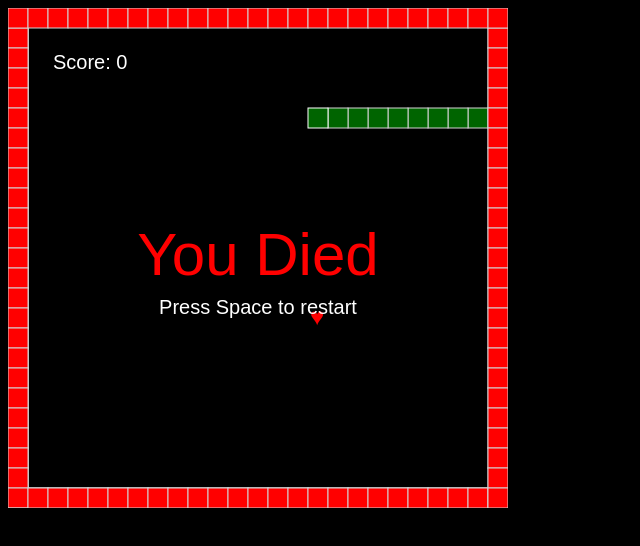
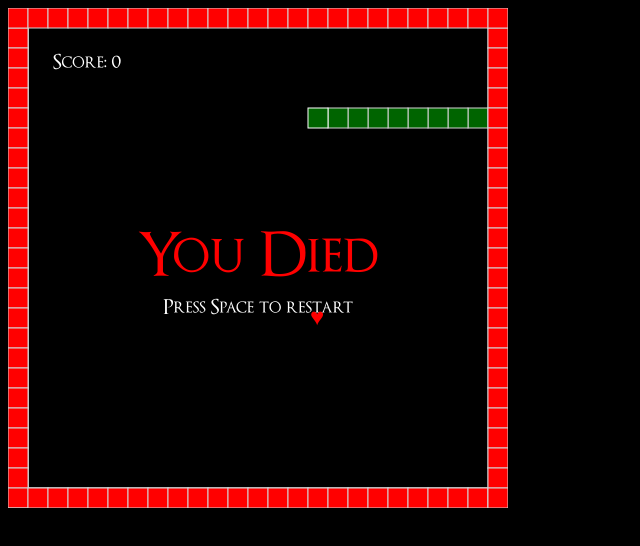
Before and after one commit to rewnd/dark-hearts, a website built with webpack: page app/index.html in a window 1280 px wide. Shown: the whole page, without its empty margins (0-640 px from the left). Built offline with nearby package versions, Linux system fonts and the light colour scheme.

Commit message:
Replace font to OptimusPrinceps

```diff
--- a/app/index.html
+++ b/app/index.html
@@ -5,6 +5,13 @@
   <meta http-equiv="X-UA-Compatible" content="ie=edge">
   <title>DARK HEARTS</title>
   <style>
+    @font-face {
+      font-family: 'OptimusPrinceps';
+      src: url('fonts/optimusprinceps.woff2') format('woff2'),
+          url('fonts/optimusprinceps.woff') format('woff');
+      font-weight: normal;
+      font-style: normal;
+    }
     body {
       background-color: black;
     }
--- a/src/index.js
+++ b/src/index.js
@@ -65,7 +65,7 @@ class Heart extends Block {
     const x = (this.posX * blockSize) + (blockSize / 10);
     const y = (this.posY * blockSize) - (blockSize / 10);
     ctx.fillStyle = this.color;
-    ctx.font = `${blockSize * 1.2}px Arial`;
+    ctx.font = `${blockSize * 1.2}px OptimusPrinceps`;
     ctx.textAlign = 'left';
     ctx.textBaseline = 'top';
     ctx.fillText('♥', x, y);
@@ -188,7 +188,7 @@ class GameFunctions {
 
   static drawScore() {
     ctx.fillStyle = 'white';
-    ctx.font = '20px Arial';
+    ctx.font = '20px OptimusPrinceps';
     ctx.textAlign = 'left';
     ctx.textBaseline = 'top';
     ctx.fillText(`Score: ${score}`, 45, 45);
@@ -204,12 +204,12 @@ class GameFunctions {
 
   static displayMiddleScreenMsg(header, msg, headerColor = 'red', msgColor = 'white') {
     ctx.fillStyle = headerColor;
-    ctx.font = '60px Arial';
+    ctx.font = '60px OptimusPrinceps';
     ctx.textAlign = 'center';
     ctx.textBaseline = 'middle';
     ctx.fillText(header, canvasWidth / 2, canvasHeight / 2);
     ctx.fillStyle = msgColor;
-    ctx.font = '20px Arial';
+    ctx.font = '20px OptimusPrinceps';
     ctx.fillText(msg, canvasWidth / 2, (canvasHeight / 2) + 50);
   }
 
@@ -246,7 +246,10 @@ function gameLoop() {
   setTimeout(gameLoop, framerate);
 }
 
-gameLoop();
+// loading font, then starting game
+document.fonts.load('10pt "OptimusPrinceps"').then(() => {
+  gameLoop();
+});
 
 // controls
 const directionCodes = {
```
Also changed, not shown: app/fonts/optimusprinceps.woff (added), app/fonts/optimusprinceps.woff2 (added).
